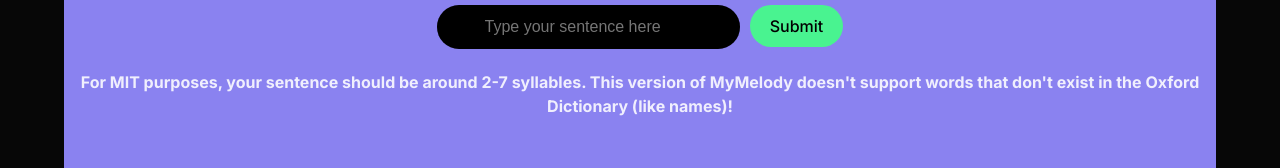
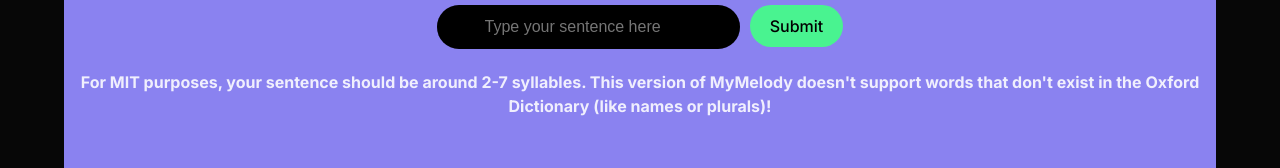
Before and after one commit to aslitavasli/MyMelody, a React (Vite) app in the folder client/: page /createlevel in a window 1280 px wide. Shown: the part 423-591 px from the top of the page. Built offline with nearby package versions, Linux system fonts and the light colour scheme.

Commit message:
minor fix

```diff
--- a/client/src/pages/CreateLevel.jsx
+++ b/client/src/pages/CreateLevel.jsx
@@ -97,7 +97,7 @@ const CreateLevel = () => {
                     style={{ marginRight: '10px' }}
                 />
                 <button onClick={handleSentenceSubmit}>Submit</button>
-                <h4>For MIT purposes, your sentence should be around 2-7 syllables. This version of MyMelody doesn't support words that don't exist in the Oxford Dictionary (like names)!</h4>
+                <h4>For MIT purposes, your sentence should be around 2-7 syllables. This version of MyMelody doesn't support words that don't exist in the Oxford Dictionary (like names or plurals)!</h4>
             </div>
 
             {/* Display Validation Error */}
```
